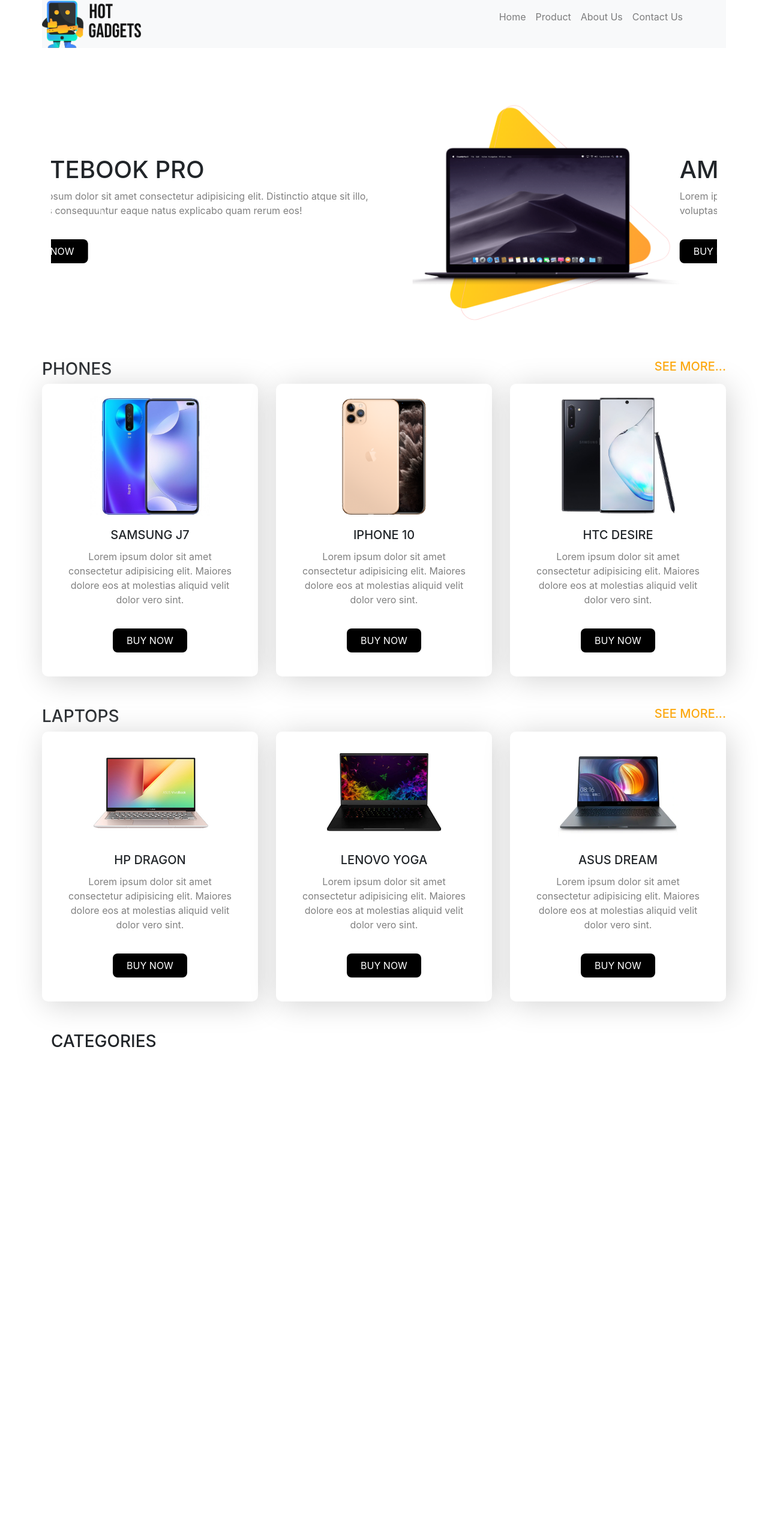
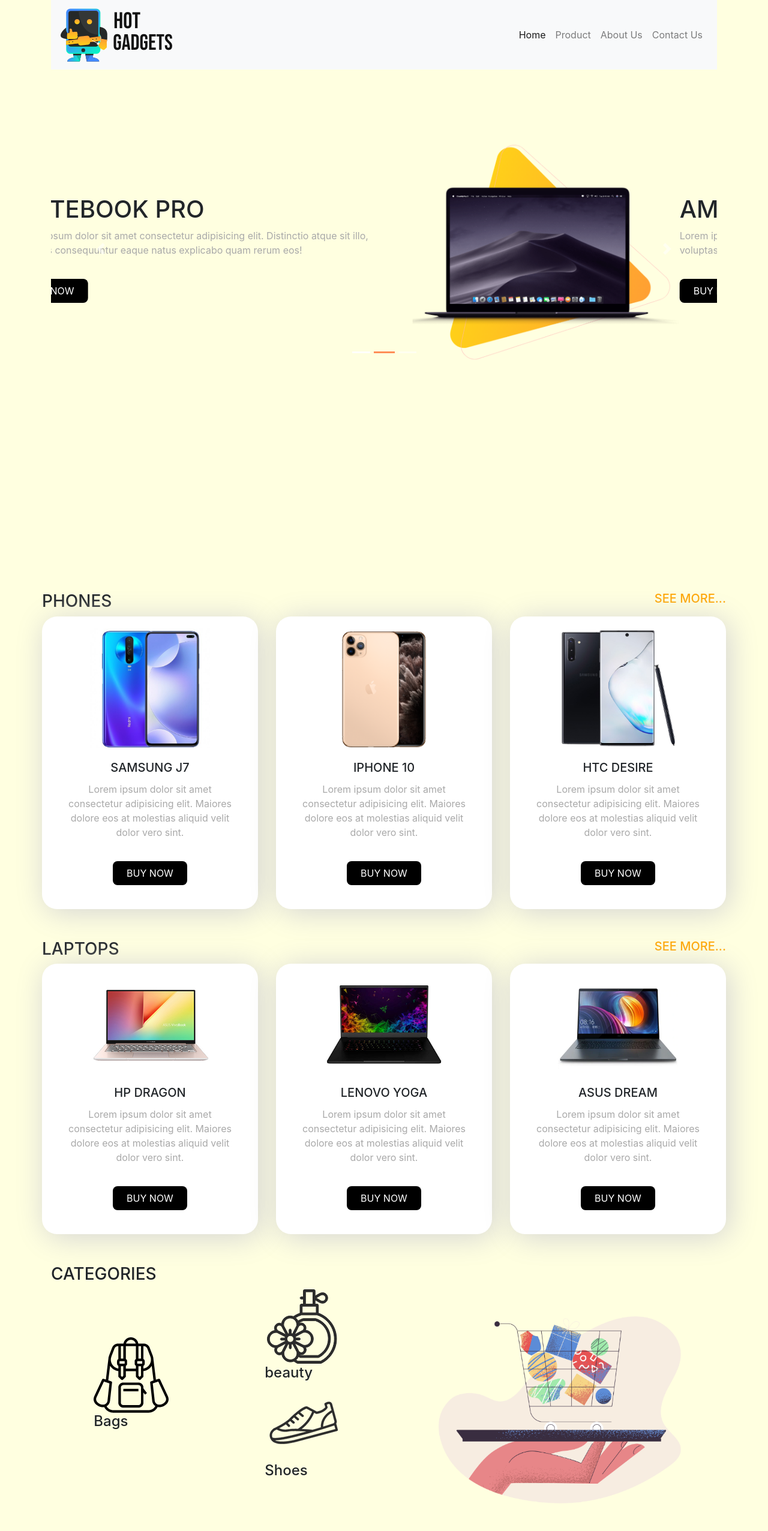
Before and after one commit to subreena/Hot-gadget-ecommerce-site, a plain HTML site: page index.html in a window 1280 px wide. Shown: the whole page at 60% size. Before the commit the page ends 1762 px from the top, so only its background shows below. Drawn offline with nearby package versions, Linux system fonts and the light colour scheme.

Commit message:
sample complete

```diff
--- a/index.html
+++ b/index.html
@@ -14,29 +14,31 @@
 
 <body>
     <!-- NAV_SECTION -->
-    <div class="container fixed-top" id="nav">
-        <div class="row d-flex justify-content-between">
-            <div class="logo-img"><img src="images/logo.png" alt=""></div>
-            <div class="nav-content">
-                <nav class="navbar navbar-expand-lg navbar-light bg-light">
-
-                    <button class="navbar-toggler" type="button" data-toggle="collapse"
-                        data-target="#navbarNavAltMarkup" aria-controls="navbarNavAltMarkup" aria-expanded="false"
-                        aria-label="Toggle navigation">
-                        <span class="navbar-toggler-icon"></span>
-                    </button>
-                    <div class="collapse navbar-collapse mr-5 " id="navbarNavAltMarkup">
-                        <div class="navbar-nav d-flex align-items-center">
-                            <a class="nav-item nav-link" href="#">Home</a>
-                            <a class="nav-item nav-link" href="#">Product</a>
-                            <a class="nav-item nav-link" href="#">About Us</a>
-                            <a class="nav-item nav-link" href="#">Contact Us</a>
-                        </div>
-                    </div>
-                </nav>
-
+    <div class="container">
+        <nav class="navbar navbar-expand-lg navbar-light bg-light">
+            <a class="navbar-brand" href="#">
+                <img src="images/logo.png" alt="">
+            </a>
+            <button class="navbar-toggler" type="button" data-toggle="collapse" data-target="#navbarNav" aria-controls="navbarNav" aria-expanded="false" aria-label="Toggle navigation">
+              <span class="navbar-toggler-icon"></span>
+            </button>
+            <div class="collapse navbar-collapse justify-content-end" id="navbarNav">
+              <ul class="navbar-nav">
+                <li class="nav-item active">
+                  <a class="nav-link" href="#home">Home <span class="sr-only">(current)</span></a>
+                </li>
+                <li class="nav-item">
+                  <a class="nav-link" href="#">Product</a>
+                </li>
+                <li class="nav-item">
+                  <a class="nav-link" href="#">About Us</a>
+                </li>
+                <li class="nav-item">
+                  <a class="nav-link" href="#">Contact Us</a>
+                </li>
+              </ul>
             </div>
-        </div>
+          </nav>
     </div>
 
 
@@ -80,7 +82,7 @@
 
                     <div class="row align-items-center">
                         <div class="col-7">
-                            <h1>JBL AWESOME SPEAKER</h1>
+                            <h1>JBL SPEAKER</h1>
                             <p>Lorem ipsum dolor sit amet consectetur adipisicing elit. Necessitatibus voluptatem
                                 tempora reprehenderit assumenda asperiores velit tempore recusandae placeat beatae
                                 omnis.</p>
@@ -191,6 +193,32 @@
  <!-- CATEGORIES -->
  <div class="container">
      <h3>CATEGORIES</h3>
+     <div class="row">
+         <div class="col-6">
+            <div class="row d-flex justify-content-around">
+                <div class="col-3 d-flex align-items-center">
+                  <div class="category-item">
+                    <img src="images/Categories/bag.png" alt="">
+                    <h4>Bags</h4>
+                  </div>
+
+                </div>
+                <div class="col-3">
+                    <div  class="category-item">
+                        <img src="images/Categories/perfume.png" alt="">
+                        <h4>beauty</h4>
+                    </div>
+                    <div  class="category-item">
+                        <img src="images/Categories/shoe.png" alt="">
+                        <h4>Shoes</h4>
+                    </div>
+            </div>
+             </div>
+         </div>
+         <div class="col-6 pale-order">
+             <img src="images/Categories/pale-order.png" alt="">
+         </div>
+     </div>
  </div>
 
 
--- a/style.css
+++ b/style.css
@@ -1,4 +1,6 @@
-
+body{
+    background-color: lightyellow;
+}
 a{
     font-family: 700;
 }
@@ -6,19 +8,26 @@ a{
 
     background-color: #f8f9fa;
 }
+.carousel-indicators .active{
+    background-color: orangered;
+    border-radius: 8px;
+    width: 35px;
+    opacity: 1;
+}
 .orange-text{
     color: orange;
 }
 #home{
-    margin-top: 150px;
+    margin-top: 100px;
     margin-bottom: 50px;
+    height: 90vh;
 }
 #phone , #laptop{
     margin-top: 50px;
     margin-bottom: 50px;
 }
 p{
-    color: gray;
+    color: darkgray;
 }
 .black-btn{
     padding: 8px 23px;
@@ -48,7 +57,7 @@ p{
 .card{
     text-align: center;
     padding: 20px;
-    border-radius: 10px;
+    border-radius: 25px;
     border: none;
     box-shadow: 5px 5px 50px lightgrey;
 }
@@ -56,3 +65,6 @@ p{
     margin: auto;
    width: 200px;
 }
+.pale-order img{
+    width: 100%;
+}
```
